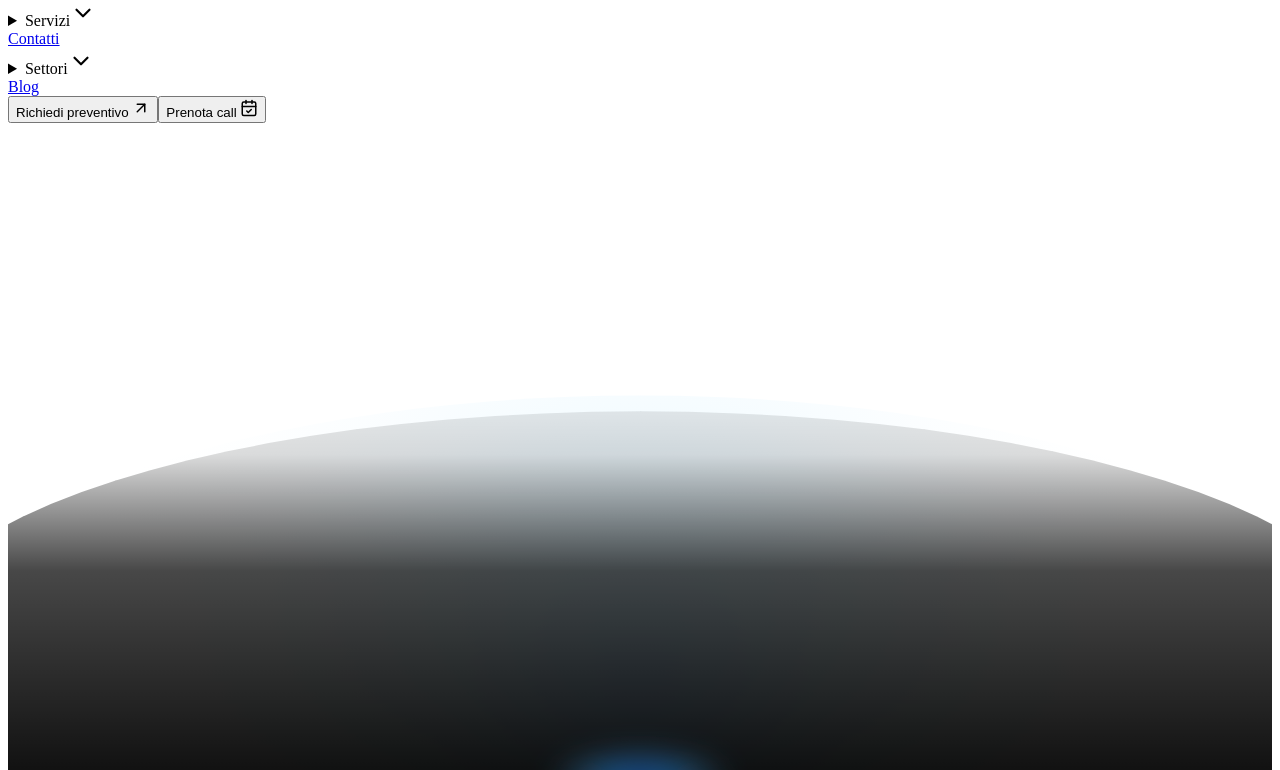
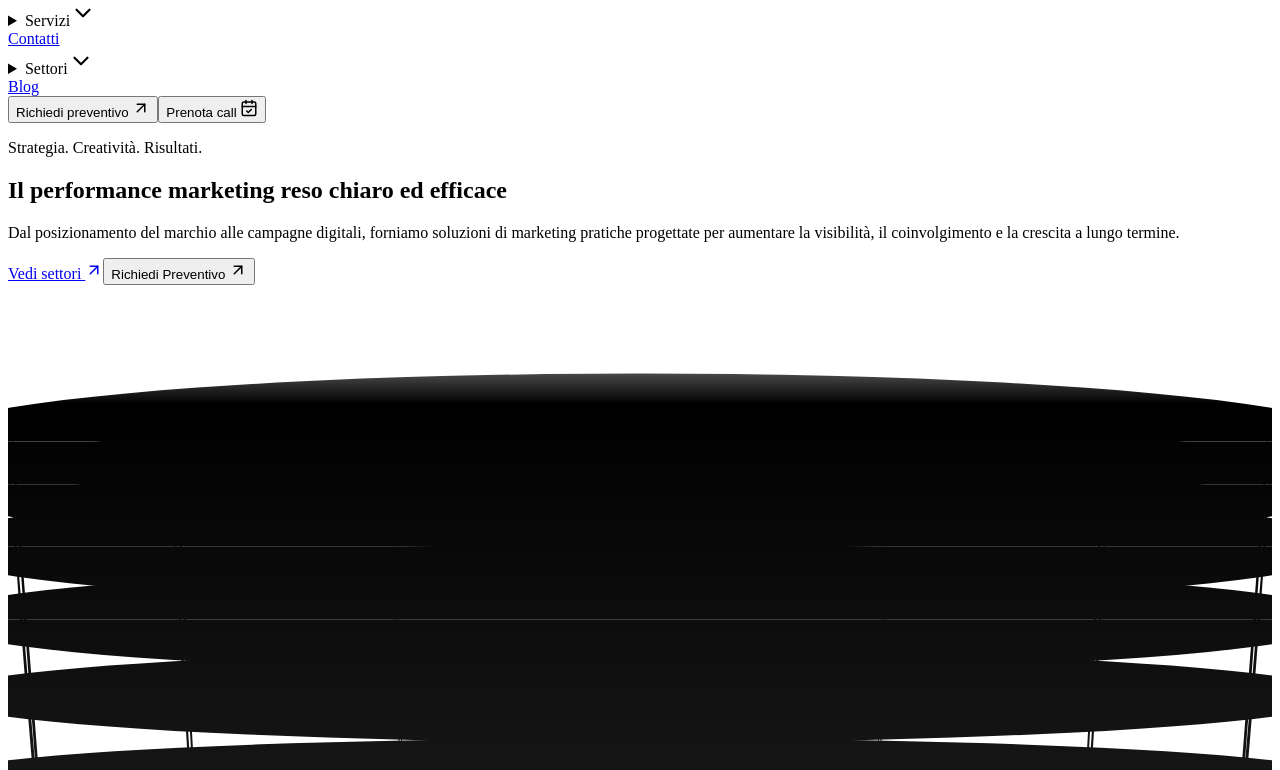
Before and after one commit to thinhdutong00/mago-system, a React (Vite) app: page / in a window 1280 px wide. Shown: the part 535-1305 px from the top of the page. Built offline with nearby package versions, Linux system fonts and the light colour scheme; the HTML template or start-up script is replaced by a standard one.

Commit message:
Refine full-width hero funnel

```diff
--- a/src/App.jsx
+++ b/src/App.jsx
@@ -1931,15 +1931,14 @@ function HeroVisual() {
   );
 }
 
-const FUNNEL_RADII = [1, 0.88, 0.77, 0.67, 0.58, 0.5, 0.43, 0.36, 0.3, 0.245, 0.195, 0.15, 0.11, 0.075, 0.045];
-
-function projectFunnelPoint(radius, angle) {
-  const pull = 1 - radius;
-  const twistedAngle = angle + Math.pow(pull, 1.15) * 2.35;
+const FUNNEL_DEPTHS = [0, 0.04, 0.11, 0.2, 0.3, 0.41, 0.52, 0.63, 0.73, 0.82, 0.89, 0.95, 0.98];
+
+function projectFunnelPoint(depth, angle) {
+  const radius = Math.pow(1 - depth * 0.1, 0.94);
 
   return [
-    800 + 940 * radius * Math.cos(twistedAngle),
-    665 + 300 * radius * Math.sin(twistedAngle) + 162 * Math.pow(pull, 1.9),
+    800 + 920 * radius * Math.cos(angle),
+    198 + 930 * Math.pow(depth, 0.88) + 86 * Math.pow(1 - depth, 1.08) * Math.sin(angle),
   ];
 }
 
@@ -1951,19 +1950,21 @@ function funnelPath(points, close = false) {
   return close ? `${path} Z` : path;
 }
 
-const FUNNEL_RINGS = FUNNEL_RADII.map((radius) =>
+const FUNNEL_RINGS = FUNNEL_DEPTHS.map((depth) => ({
+  back: funnelPath(
+    Array.from({ length: 49 }, (_, index) => projectFunnelPoint(depth, Math.PI + (Math.PI * index) / 48)),
+  ),
+  front: funnelPath(
+    Array.from({ length: 49 }, (_, index) => projectFunnelPoint(depth, (Math.PI * index) / 48)),
+  ),
+}));
+
+const FUNNEL_SPOKES = Array.from({ length: 18 }, (_, spokeIndex) =>
   funnelPath(
-    Array.from({ length: 97 }, (_, index) => projectFunnelPoint(radius, (Math.PI * 2 * index) / 96)),
-    true,
-  ),
-);
-
-const FUNNEL_SPOKES = Array.from({ length: 32 }, (_, spokeIndex) =>
-  funnelPath(
-    Array.from({ length: 46 }, (_, step) => {
-      const radius = 1 - (step / 45) * 0.965;
-      const angle = (Math.PI * 2 * spokeIndex) / 32;
-      return projectFunnelPoint(radius, angle);
+    Array.from({ length: 49 }, (_, step) => {
+      const depth = step / 48;
+      const angle = (Math.PI * 2 * (spokeIndex + 0.5)) / 18;
+      return projectFunnelPoint(depth, angle);
     }),
   ),
 );
@@ -1971,77 +1972,60 @@ const FUNNEL_SPOKES = Array.from({ length: 32 }, (_, spokeIndex) =>
 function HeroFunnelBackdrop() {
   return (
     <div className="zd-hero-vortex" aria-hidden="true">
-      <svg viewBox="0 0 1600 900" preserveAspectRatio="xMidYMax slice" focusable="false">
+      <svg viewBox="0 0 1600 1000" preserveAspectRatio="none" focusable="false">
         <defs>
           <linearGradient
             id="mago-funnel-stroke"
             gradientUnits="userSpaceOnUse"
             x1="800"
-            y1="340"
+            y1="35"
             x2="800"
-            y2="900"
+            y2="980"
           >
-            <stop offset="0%" stopColor="#cceeff" stopOpacity="0.08" />
-            <stop offset="48%" stopColor="#74d4ff" stopOpacity="0.48" />
-            <stop offset="76%" stopColor="#1687f2" stopOpacity="0.82" />
-            <stop offset="100%" stopColor="#07145f" stopOpacity="0.9" />
+            <stop offset="0%" stopColor="#c9ced5" stopOpacity="0.45" />
+            <stop offset="34%" stopColor="#d7dce2" stopOpacity="0.68" />
+            <stop offset="68%" stopColor="#eceff2" stopOpacity="0.72" />
+            <stop offset="100%" stopColor="#e6e9ed" stopOpacity="0.42" />
           </linearGradient>
           <linearGradient
             id="mago-funnel-mask-gradient"
             gradientUnits="userSpaceOnUse"
             x1="0"
-            y1="260"
+            y1="0"
             x2="0"
-            y2="900"
+            y2="1000"
           >
             <stop offset="0%" stopColor="#ffffff" stopOpacity="0" />
-            <stop offset="25%" stopColor="#ffffff" stopOpacity="0.14" />
-            <stop offset="48%" stopColor="#ffffff" stopOpacity="0.72" />
-            <stop offset="100%" stopColor="#ffffff" stopOpacity="1" />
+            <stop offset="4.5%" stopColor="#ffffff" stopOpacity="0.12" />
+            <stop offset="9%" stopColor="#ffffff" stopOpacity="0.55" />
+            <stop offset="15%" stopColor="#ffffff" stopOpacity="1" />
+            <stop offset="82%" stopColor="#ffffff" stopOpacity="0.88" />
+            <stop offset="100%" stopColor="#ffffff" stopOpacity="0.7" />
           </linearGradient>
-          <radialGradient id="mago-funnel-haze" gradientUnits="userSpaceOnUse" cx="800" cy="820" r="780">
-            <stop offset="0%" stopColor="#1687f2" stopOpacity="0.34" />
-            <stop offset="34%" stopColor="#74d4ff" stopOpacity="0.2" />
-            <stop offset="72%" stopColor="#cceeff" stopOpacity="0.08" />
-            <stop offset="100%" stopColor="#ffffff" stopOpacity="0" />
-          </radialGradient>
-          <radialGradient id="mago-funnel-core">
-            <stop offset="0%" stopColor="#07145f" stopOpacity="0.84" />
-            <stop offset="34%" stopColor="#1687f2" stopOpacity="0.5" />
-            <stop offset="100%" stopColor="#74d4ff" stopOpacity="0" />
-          </radialGradient>
-          <filter id="mago-funnel-glow" x="-80%" y="-180%" width="260%" height="460%">
-            <feGaussianBlur stdDeviation="16" />
-          </filter>
-          <mask id="mago-funnel-mask" maskUnits="userSpaceOnUse" x="0" y="0" width="1600" height="900">
-            <rect width="1600" height="900" fill="url(#mago-funnel-mask-gradient)" />
+          <mask id="mago-funnel-mask" maskUnits="userSpaceOnUse" x="0" y="0" width="1600" height="1000">
+            <rect width="1600" height="1000" fill="url(#mago-funnel-mask-gradient)" />
           </mask>
         </defs>
 
-        <ellipse cx="800" cy="735" rx="980" ry="390" fill="url(#mago-funnel-haze)" />
         <g mask="url(#mago-funnel-mask)">
           <g className="zd-funnel-mesh">
-            {FUNNEL_RINGS.map((path, index) => (
+            {FUNNEL_RINGS.map((ring, index) => (
+              <g key={`ring-${index}`}>
                 <path
-                className={`zd-funnel-ring ${index % 4 === 0 ? 'is-major' : ''}`}
-                d={path}
-                key={`ring-${index}`}
+                  className={`zd-funnel-ring zd-funnel-ring-back ${index === 0 ? 'is-mouth' : ''} ${index % 3 === 0 ? 'is-major' : ''}`}
+                  d={ring.back}
                 />
+                <path
+                  className={`zd-funnel-ring zd-funnel-ring-front ${index === 0 ? 'is-mouth' : ''} ${index % 3 === 0 ? 'is-major' : ''}`}
+                  d={ring.front}
+                />
+              </g>
             ))}
             {FUNNEL_SPOKES.map((path, index) => (
               <path className="zd-funnel-spoke" d={path} key={`spoke-${index}`} />
             ))}
           </g>
         </g>
-        <ellipse
-          className="zd-funnel-core-glow"
-          cx="800"
-          cy="828"
-          rx="118"
-          ry="38"
-          fill="url(#mago-funnel-core)"
-          filter="url(#mago-funnel-glow)"
-        />
       </svg>
     </div>
   );
@@ -2052,8 +2036,8 @@ function HomePage({ navigate, openModal }) {
 
   return (
     <main className="zd-home">
+      <div className="zd-intro-stage">
         <section className="zd-hero" id="home">
-        <HeroFunnelBackdrop />
           <div className="container zd-hero-inner reveal">
             <p className="zd-kicker">Strategia. Creatività. Risultati.</p>
             <h1>Il performance marketing reso chiaro ed efficace</h1>
@@ -2073,6 +2057,7 @@ function HomePage({ navigate, openModal }) {
         </section>
 
         <section className="zd-about" id="chi-siamo">
+          <HeroFunnelBackdrop />
           <div className="container zd-about-grid">
             <div className="zd-about-copy reveal">
               <p className="zd-kicker">Chi siamo</p>
@@ -2099,6 +2084,7 @@ function HomePage({ navigate, openModal }) {
             </figure>
           </div>
         </section>
+      </div>
 
       <section className="zd-services" id="servizi">
         <div className="container">
--- a/src/styles.css
+++ b/src/styles.css
@@ -3107,6 +3107,13 @@ h3 {
   background: var(--cyan);
 }
 
+.zd-intro-stage {
+  position: relative;
+  overflow: hidden;
+  background: #ffffff;
+  isolation: isolate;
+}
+
 .zd-hero {
   position: relative;
   width: 100%;
@@ -3117,7 +3124,6 @@ h3 {
   align-items: start;
   padding: clamp(88px, 10svh, 118px) 0 clamp(220px, 26svh, 285px);
   background: #ffffff;
-  isolation: isolate;
 }
 
 .zd-hero-inner {
@@ -3130,16 +3136,18 @@ h3 {
 
 .zd-hero::after {
   position: absolute;
-  z-index: 1;
+  z-index: 2;
   inset: 0;
   pointer-events: none;
   background: linear-gradient(
     180deg,
     #ffffff 0%,
-    rgba(255, 255, 255, 0.99) 34%,
-    rgba(255, 255, 255, 0.84) 48%,
-    rgba(255, 255, 255, 0.3) 67%,
-    rgba(255, 255, 255, 0) 84%
+    #ffffff 52%,
+    rgba(255, 255, 255, 0.98) 60%,
+    rgba(255, 255, 255, 0.82) 67%,
+    rgba(255, 255, 255, 0.48) 74%,
+    rgba(255, 255, 255, 0.16) 82%,
+    rgba(255, 255, 255, 0) 90%
   );
   content: '';
 }
@@ -3228,8 +3236,8 @@ h3 {
 
 .zd-hero-vortex {
   position: absolute;
-  z-index: 0;
-  inset: 0;
+  z-index: 1;
+  inset: -360px 0 0;
   overflow: hidden;
   pointer-events: none;
 }
@@ -3246,12 +3254,6 @@ h3 {
   shape-rendering: geometricPrecision;
 }
 
-.zd-funnel-mesh {
-  transform-box: view-box;
-  transform-origin: 50% 84%;
-  animation: zd-funnel-drift 18s ease-in-out infinite alternate;
-}
-
 .zd-funnel-ring,
 .zd-funnel-spoke {
   fill: none;
@@ -3260,55 +3262,106 @@ h3 {
 }
 
 .zd-funnel-ring {
+  stroke-linecap: round;
+}
+
+.zd-funnel-ring-back {
+  stroke-width: 0.85;
+  opacity: 0.28;
+}
+
+.zd-funnel-ring-front {
   stroke-width: 1.05;
-  opacity: 0.56;
-}
-
-.zd-funnel-ring.is-major {
-  stroke-width: 1.8;
-  opacity: 0.86;
+  opacity: 0.54;
+}
+
+.zd-funnel-ring-back.is-major {
+  stroke-width: 1.2;
+  opacity: 0.46;
+}
+
+.zd-funnel-ring-front.is-major {
+  stroke-width: 1.45;
+  opacity: 0.7;
+}
+
+.zd-funnel-ring-back.is-mouth {
+  stroke-width: 1.55;
+  opacity: 0.58;
+}
+
+.zd-funnel-ring-front.is-mouth {
+  stroke-width: 1.9;
+  opacity: 0.88;
 }
 
 .zd-funnel-spoke {
-  stroke-width: 1.15;
+  stroke-width: 0.95;
   stroke-linecap: round;
-  opacity: 0.72;
-}
-
-.zd-funnel-core-glow {
-  opacity: 0.82;
-  transform-box: fill-box;
-  transform-origin: center;
-  animation: zd-funnel-pulse 5s ease-in-out infinite;
-}
-
-@keyframes zd-funnel-drift {
-  from {
-    transform: rotate(-0.7deg) scale(1);
-  }
-
-  to {
-    transform: rotate(0.7deg) scale(1.008);
-  }
-}
-
-@keyframes zd-funnel-pulse {
-  0%,
-  100% {
-    opacity: 0.68;
-  }
-
-  50% {
-    opacity: 0.94;
-  }
+  opacity: 0.38;
 }
 
 .zd-about {
+  position: relative;
+  margin-top: -1px;
   padding: 128px 0;
-  background: #ffffff;
+  color: #ffffff;
+  background: linear-gradient(180deg, var(--blue-2) 0%, var(--navy) 100%);
+}
+
+.zd-about::before {
+  position: absolute;
+  z-index: 0;
+  top: -360px;
+  right: 0;
+  left: 0;
+  height: 360px;
+  pointer-events: none;
+  background:
+    radial-gradient(
+      ellipse 84% 64% at 50% 100%,
+      var(--blue-2) 0%,
+      rgba(15, 111, 232, 0.92) 42%,
+      rgba(15, 111, 232, 0.48) 67%,
+      rgba(15, 111, 232, 0) 100%
+    ),
+    linear-gradient(
+      180deg,
+      rgba(15, 111, 232, 0) 0%,
+      rgba(15, 111, 232, 0.03) 56%,
+      rgba(15, 111, 232, 0.18) 72%,
+      rgba(15, 111, 232, 0.55) 88%,
+      var(--blue-2) 100%
+    );
+  content: '';
+}
+
+.zd-about .zd-kicker,
+.zd-about .zd-about-lead {
+  color: #ffffff;
+}
+
+.zd-about .zd-kicker::before {
+  background: var(--cyan);
+}
+
+.zd-about .zd-text-link-dark {
+  color: #ffffff;
+}
+
+.zd-about .zd-text-link-dark:hover {
+  border-bottom-color: var(--sky);
+  color: #ffffff;
+}
+
+.zd-about :focus-visible {
+  outline-color: #ffffff;
+  outline-offset: 4px;
 }
 
 .zd-about-grid {
+  position: relative;
+  z-index: 3;
   display: grid;
   grid-template-columns: minmax(0, 1fr) minmax(0, 1fr);
   align-items: stretch;
@@ -3367,13 +3420,19 @@ h3 {
   min-height: 410px;
   margin: 0;
   overflow: hidden;
-  background: var(--navy);
+  background: #111111;
 }
 
 .zd-about-media::after {
   position: absolute;
-  inset: 0;
-  background: linear-gradient(180deg, rgba(7, 20, 95, 0.12), rgba(7, 20, 95, 0.72));
+  inset: auto 0 0;
+  height: 62%;
+  background: linear-gradient(
+    to top,
+    rgba(0, 0, 0, 0.68) 0%,
+    rgba(0, 0, 0, 0.16) 58%,
+    transparent 100%
+  );
   content: '';
 }
 
@@ -3901,10 +3960,6 @@ h3 {
     padding-top: clamp(70px, 9svh, 94px);
   }
 
-  .zd-hero-vortex svg {
-    width: 130%;
-  }
-
   .zd-about,
   .zd-services,
   .zd-sectors,
@@ -3975,18 +4030,15 @@ h3 {
     padding: clamp(52px, 8svh, 70px) 0 clamp(218px, 28svh, 250px);
   }
 
-  .zd-hero-vortex svg {
-    width: 190%;
-  }
-
   .zd-hero::after {
     background: linear-gradient(
       180deg,
       #ffffff 0%,
-      rgba(255, 255, 255, 0.99) 48%,
-      rgba(255, 255, 255, 0.76) 64%,
-      rgba(255, 255, 255, 0.08) 88%,
-      transparent 100%
+      #ffffff 56%,
+      rgba(255, 255, 255, 0.96) 62%,
+      rgba(255, 255, 255, 0.68) 70%,
+      rgba(255, 255, 255, 0.28) 78%,
+      rgba(255, 255, 255, 0) 88%
     );
   }
 
@@ -4210,10 +4262,6 @@ h3 {
 }
 
 @media (max-width: 480px) {
-  .zd-hero-vortex svg {
-    width: 225%;
-  }
-
   .zd-about-media {
     min-height: 360px;
   }
```
Lines whose indentation alone changed are shown as unchanged.
